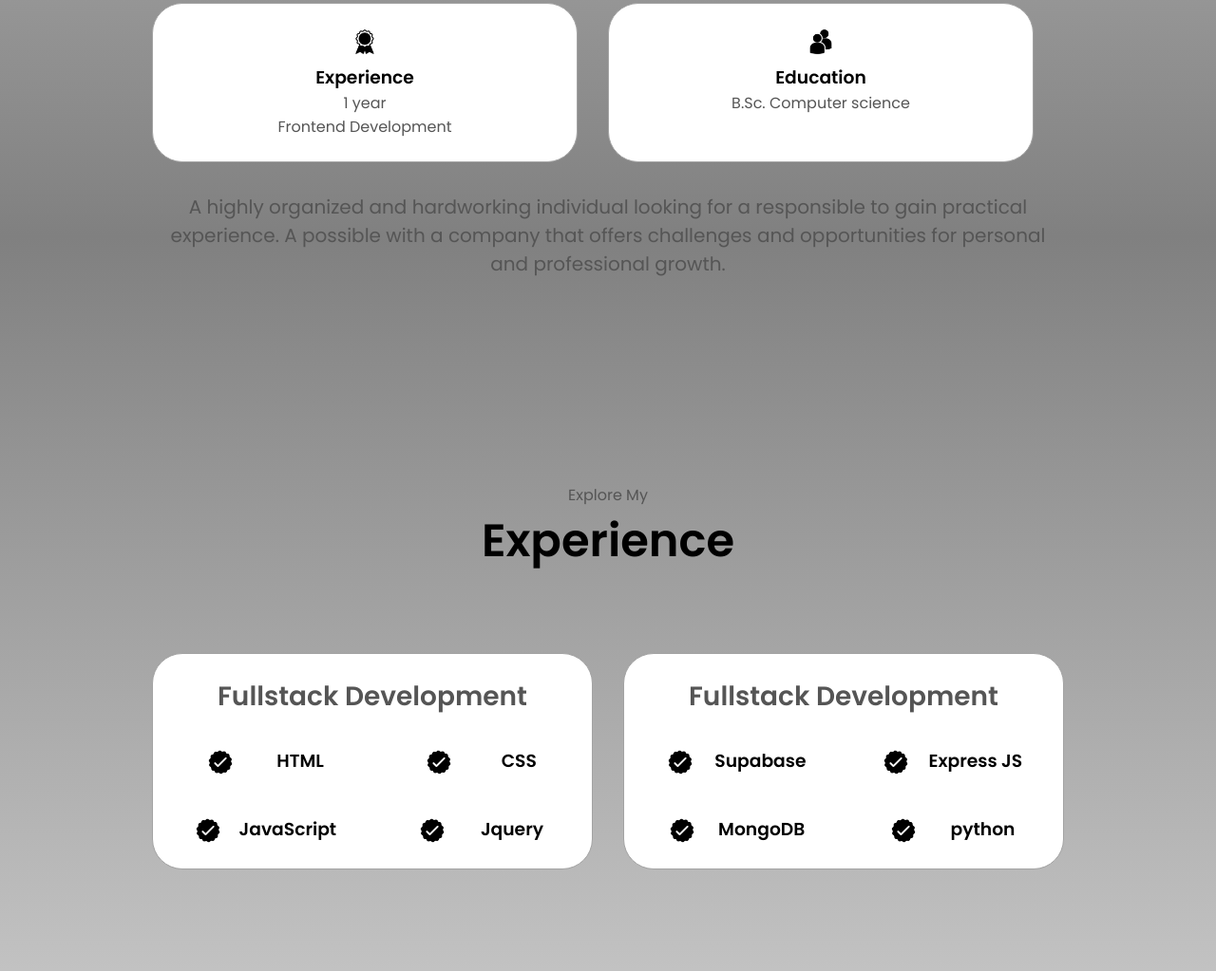
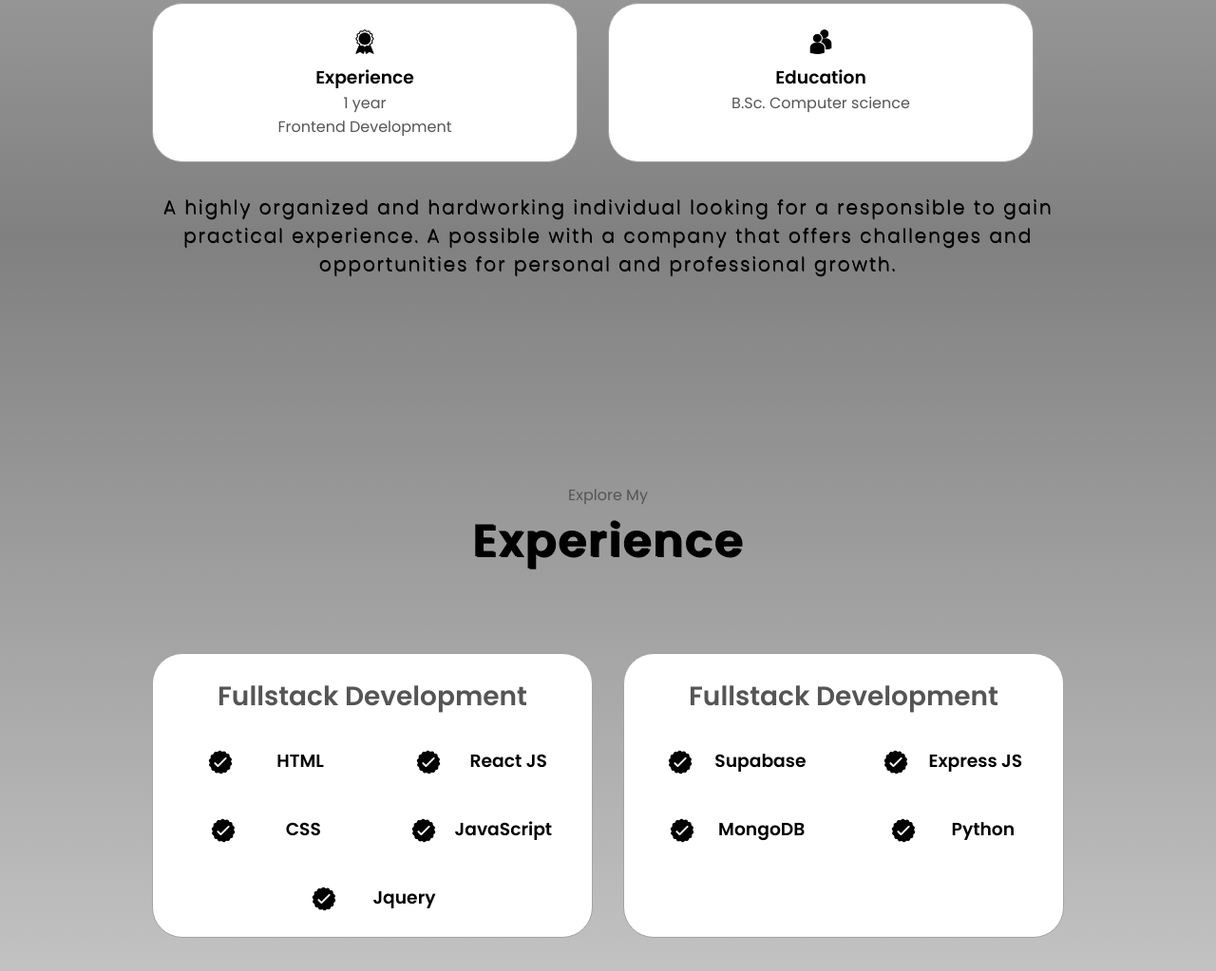
Before and after one commit to johninfant021/portfolio-john, a plain HTML site: page index.html in a window 1280 px wide. Shown: the part 1237-2260 px from the top of the page at 95% size. Drawn offline with Linux system fonts and the light colour scheme.

Commit message:
portfolio_change

```diff
--- a/index.html
+++ b/index.html
@@ -44,7 +44,7 @@
         <img
           src="./assets/profile-pic.png"
           alt="John Infant profile picture"
-          style="border-radius: 80px; box-shadow: 10px 10px black"
+          class="pic"
         />
       </div>
       <div class="section__text">
@@ -97,11 +97,8 @@
             </div>
             <h3></h3>
           </div>
-          <div
-            class="text-container"
-            style="text-align: center; font-size: 20px"
-          >
-            <p>
+          <div class="text-container">
+            <p class="about_con">
               A highly organized and hardworking individual looking for a
               responsible to gain practical experience. A possible with a
               company that offers challenges and opportunities for personal and
@@ -128,6 +125,16 @@
                 />
                 <div>
                   <h3>HTML</h3>
+                </div>
+              </article>
+              <article>
+                <img
+                  src="./assets/checkmark.png"
+                  alt="Experience icon"
+                  class="icon"
+                />
+                <div>
+                  <h3>React JS</h3>
                 </div>
               </article>
               <article>
@@ -202,7 +209,7 @@
                   class="icon"
                 />
                 <div>
-                  <h3>python</h3>
+                  <h3>Python</h3>
                 </div>
               </article>
             </div>
--- a/style.css
+++ b/style.css
@@ -169,7 +169,15 @@ section {
   gap: 5rem;
   height: 80vh;
 }
-
+.pic {
+  border-radius: 80px;
+  transform: scale(70%) rotate(4deg);
+  filter: drop-shadow(5px 5px 5px black);
+}
+.pic:hover {
+  transform: scale(110%);
+  transition: 1;
+}
 .section__pic-container {
   display: flex;
   height: 400px;
@@ -198,6 +206,9 @@ section {
 .title {
   font-size: 3rem;
   text-align: center;
+
+  text-shadow: 2px 1px;
+  letter-spacing: 2px;
 }
 
 #socials-container {
@@ -273,7 +284,14 @@ section {
   margin-bottom: 2rem;
   margin-top: 2rem;
 }
-
+.about_con {
+  text-align: center;
+  font-size: 20px;
+  letter-spacing: 2px;
+  color: black;
+  text-shadow: 0.5px 0.5px;
+  font-weight: 300;
+}
 .about-details-container {
   justify-content: center;
   flex-direction: column;
@@ -303,7 +321,10 @@ section {
   border-color: rgb(163, 163, 163);
   text-align: center;
 }
-
+.details-container:hover {
+  background-color: black;
+  color: white;
+}
 .section-container {
   gap: 4rem;
   height: 80%;
@@ -349,7 +370,11 @@ article {
   justify-content: space-around;
   gap: 0.5rem;
 }
-
+article h3:hover {
+  transform: scale(110%) rotate(4deg);
+  filter: drop-shadow(5px 5px 5px black);
+  transition: 1s;
+}
 article .icon {
   cursor: default;
 }
```
